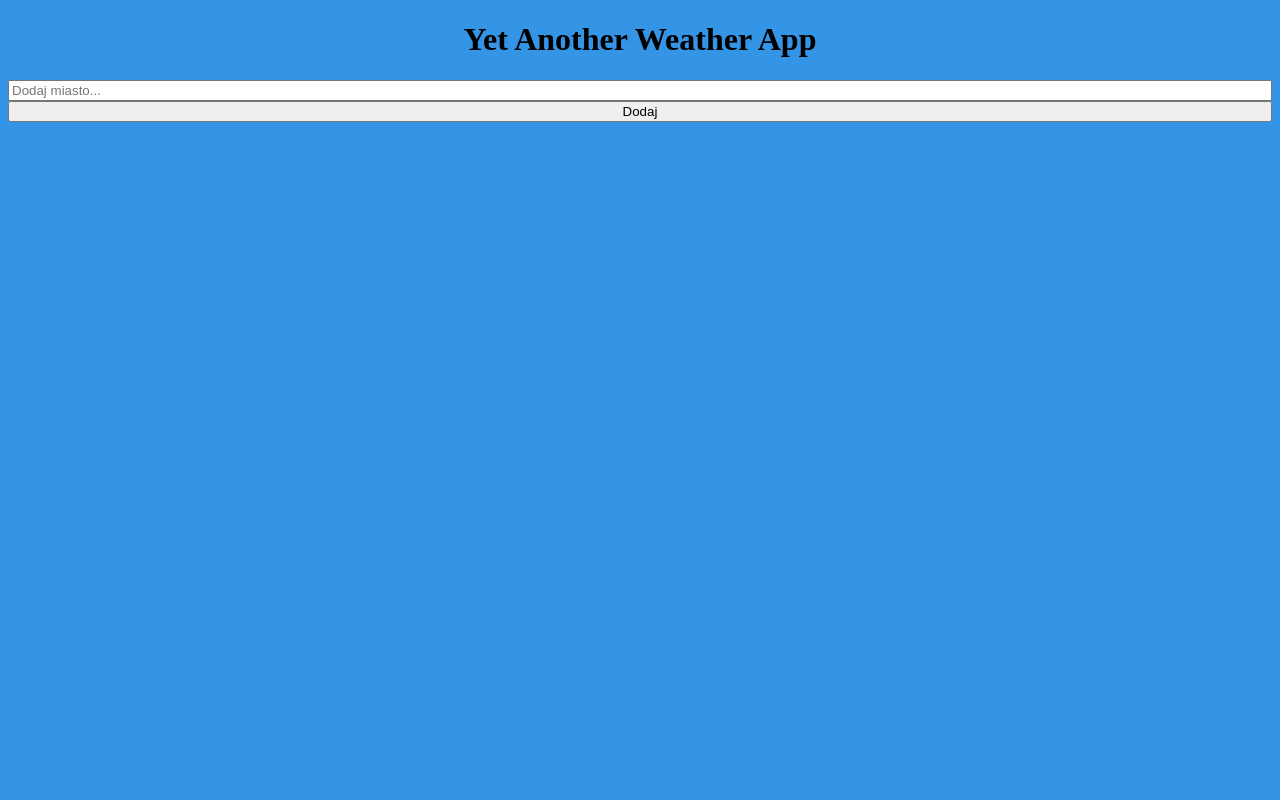
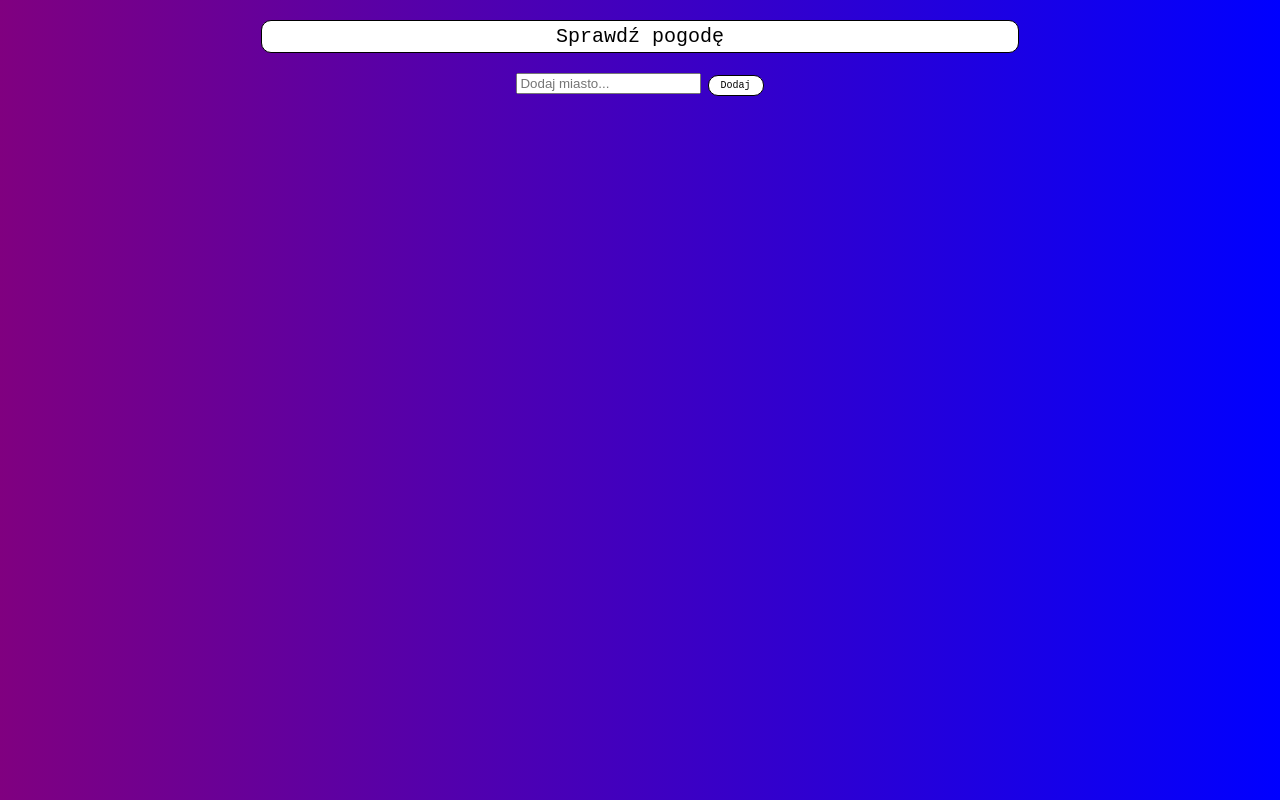
Before and after one commit to DamianOrzechowski/Programowanie-w-Javascript-zima-2020, a website with bundled scripts: page Projekt 4 Pogoda/index.html in a window 1280 px wide. Built offline with nearby package versions, Linux system fonts and the light colour scheme.

Commit message:
Poprawiony css w pogodzie

```diff
--- a/Projekt 4 Pogoda/card.js
+++ b/Projekt 4 Pogoda/card.js
@@ -23,8 +23,8 @@ class Card {
 
   assignData (JsonData) {
     console.log(this.City, JsonData.data[0].max_temp)
-    this.Temperaturemax = JsonData.data[0].max_temp
-    this.Temperaturelow = JsonData.data[0].low_temp
+    this.Temperaturemax = JsonData.data[0].max_temp + "°C"
+    this.Temperaturelow = JsonData.data[0].low_temp + "°C"
     this.rh = JsonData.data[0].rh
     this.weather = JsonData.data[0].weather.description
     this.Description = JsonData.data[0].weather.description
--- a/Projekt 4 Pogoda/index.html
+++ b/Projekt 4 Pogoda/index.html
@@ -8,10 +8,10 @@
     <link rel="stylesheet" href="style.css">
 </head>
 <body>
-    <h1>Yet Another Weather App</h1>
+    <p class="title">Sprawdź pogodę<p>
     <div class="input">
     <input type="text" id="cityName" placeholder="Dodaj miasto...">
-    <button id="addCityButton">Dodaj</button>
+    <button class="AddButton" id="addCityButton">Dodaj</button>
     </div>
     <div class="cardArea" id="cardArea"></div>
 </body>
--- a/Projekt 4 Pogoda/style.css
+++ b/Projekt 4 Pogoda/style.css
@@ -1,22 +1,57 @@
 body{
     text-align: center;
-    background: #3494E6;  /* fallback for old browsers /
+    background: linear-gradient(to left, blue 0%, purple 100%);
+      /* fallback for old browsers /
     background: -webkit-linear-gradient(to right, #EC6EAD, #3494E6);  / Chrome 10-25, Safari 5.1-6 /
     background: linear-gradient(to right, #EC6EAD, #3494E6); / W3C, IE 10+/ Edge, Firefox 16+, Chrome 26+, Opera 12+, Safari 7+ */
+    font-family: 'Courier New', Courier, monospace;
+    font-size: 10px;
+}
+button {
+    background-color:  white;
+    border: solid black 0.5px;
+    color: black;
+    padding: 4px 12px;
+    text-align: center;
+    text-decoration: none;
+    font-size: 10px;
+    font-family: 'Courier New', Courier, monospace;
+    border-radius: 10px;
 
 }
+.AddButton
 .input{
     display: flex;
     flex-direction: column;
+    margin-left: 20%;
+    margin-right: 20%;
+
 }
+
 .cardArea{
+
     margin-top: 2vh;
     display: flex;
     justify-content: center;
+
+
 }
 .card{
+    background-color:  white;
     min-width: 200px;
     min-height: 300px;
-    border: 2px solid white;
-    margin: 2px;
+    border: 0.5px solid black;
+    margin: 5px;
+    border-radius: 10px;
 }
+.title {
+    font-size: 20px;
+    background-color: white;
+    border: solid black 0.5px;
+    padding: 4px 12px;
+    text-align: center;
+    text-decoration: none;
+    border-radius: 10px;
+    margin-left: 20%;
+    margin-right: 20%;
+}
```
Also changed, not shown: Projekt 1 -Sound Kit przerobiony/Soundkit.html (indentation only).
